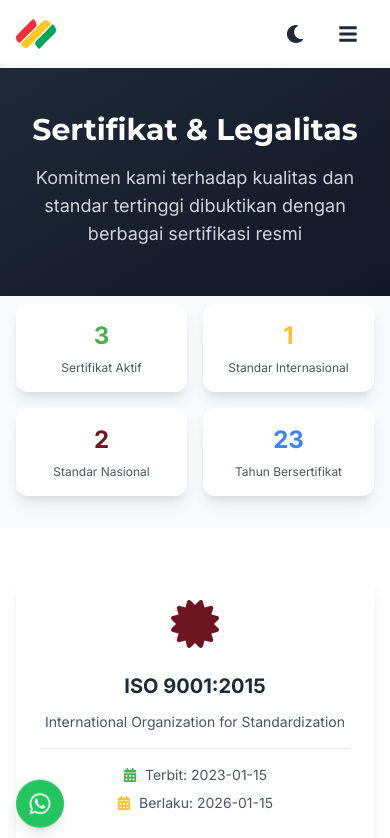
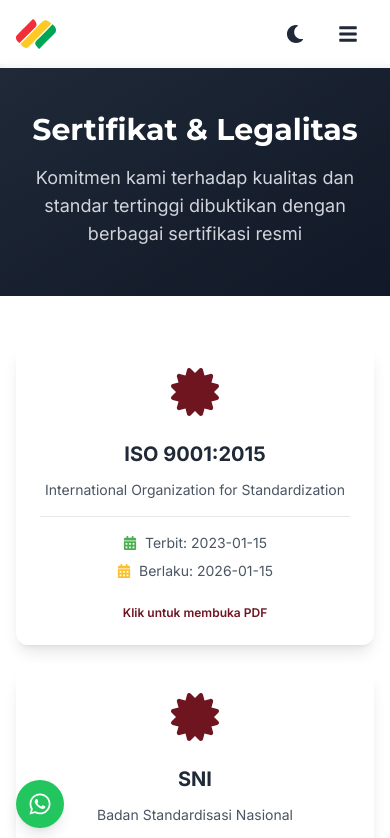
Before and after one commit to ZekeHyperByte/seltronik-website, a Next.js app: page /sertifikat in a window 390 px wide. Shown: the top 838 px of the page. Built offline with nearby package versions, Linux system fonts and the light colour scheme.

Commit message:
Cleaning up the certification page to focus on the main content

```diff
--- a/pages/sertifikat.tsx
+++ b/pages/sertifikat.tsx
@@ -1,7 +1,7 @@
-import React, { useState } from 'react';
+import React from 'react';
 import Layout from '../components/Layout';
 import { motion } from 'framer-motion';
-import { FaCertificate, FaCheckCircle, FaAward, FaShieldAlt, FaGlobeAsia, FaCalendarAlt } from 'react-icons/fa';
+import { FaCertificate, FaCalendarAlt } from 'react-icons/fa';
 import Link from 'next/link';
 import Head from 'next/head';
 import useGSAPAnimations from '../hooks/useGSAP';
@@ -51,13 +51,6 @@ const CertificatesPage = () => {
     }
   ];
 
-  const stats = [
-    { label: 'Sertifikat Aktif', value: '3', color: 'text-seltronik-green' },
-    { label: 'Standar Internasional', value: '1', color: 'text-seltronik-yellow' },
-    { label: 'Standar Nasional', value: '2', color: 'text-seltronik-red' },
-    { label: 'Tahun Bersertifikat', value: '23', color: 'text-blue-500' }
-  ];
-
   return (
     <Layout>
       <Head>
@@ -77,22 +70,6 @@ const CertificatesPage = () => {
         </div>
       </section>
 
-      {/* Stats Section */}
-      <section className="py-8 md:py-12 -mt-6 md:-mt-8">
-        <div className="container mx-auto px-4">
-          <div className="grid grid-cols-2 md:grid-cols-4 gap-4 md:gap-6">
-            {stats.map((stat, index) => (
-              <div
-                key={index}
-                className="gsap-card bg-white dark:bg-gray-800 rounded-xl shadow-lg p-4 md:p-6 text-center"
-              >
-                <h3 className={`text-2xl sm:text-3xl md:text-4xl font-bold ${stat.color} mb-2`}>{stat.value}</h3>
-                <p className="text-gray-600 dark:text-gray-300 text-xs sm:text-sm md:text-base">{stat.label}</p>
-              </div>
-            ))}
-          </div>
-        </div>
-      </section>
 
 
       {/* Certificates Grid */}
@@ -151,45 +128,6 @@ const CertificatesPage = () => {
       </section>
 
 
-      {/* Trust Badges Section */}
-      <section className="gsap-fade-up py-12 md:py-16 bg-gradient-to-br from-gray-100 to-white dark:from-gray-800 dark:to-gray-900">
-        <div className="container mx-auto px-4">
-          <div className="gsap-fade-up text-center mb-8 md:mb-12">
-            <h2 className="text-3xl sm:text-4xl font-bold font-heading text-seltronik-dark dark:text-white mb-4">
-              Standar Kualitas Kami
-            </h2>
-            <p className="text-lg md:text-xl text-gray-600 dark:text-gray-300 max-w-3xl mx-auto">
-              Produk kami telah memenuhi berbagai standar nasional dan internasional
-            </p>
-          </div>
-
-          <div className="grid grid-cols-1 md:grid-cols-3 gap-6 md:gap-8">
-            <div className="gsap-scale bg-white dark:bg-gray-700 rounded-xl shadow-lg p-6 md:p-8 text-center">
-              <FaShieldAlt className="text-4xl md:text-6xl text-seltronik-red mx-auto mb-4" />
-              <h3 className="text-xl md:text-2xl font-bold text-seltronik-dark dark:text-white mb-2">Quality Assurance</h3>
-              <p className="text-gray-600 dark:text-gray-300 text-sm md:text-base">
-                Sistem manajemen mutu tersertifikasi ISO 9001:2015 untuk menjamin kualitas produk
-              </p>
-            </div>
-
-            <div className="gsap-scale bg-white dark:bg-gray-700 rounded-xl shadow-lg p-6 md:p-8 text-center">
-              <FaGlobeAsia className="text-4xl md:text-6xl text-seltronik-yellow mx-auto mb-4" />
-              <h3 className="text-xl md:text-2xl font-bold text-seltronik-dark dark:text-white mb-2">Standar Internasional</h3>
-              <p className="text-gray-600 dark:text-gray-300 text-sm md:text-base">
-                Produk memenuhi standar CE Marking dan RoHS untuk pasar global
-              </p>
-            </div>
-
-            <div className="gsap-scale bg-white dark:bg-gray-700 rounded-xl shadow-lg p-6 md:p-8 text-center">
-              <FaAward className="text-4xl md:text-6xl text-seltronik-green mx-auto mb-4" />
-              <h3 className="text-xl md:text-2xl font-bold text-seltronik-dark dark:text-white mb-2">Penghargaan</h3>
-              <p className="text-gray-600 dark:text-gray-300 text-sm md:text-base">
-                Berbagai penghargaan dari klien dan institusi atas kualitas dan inovasi produk
-              </p>
-            </div>
-          </div>
-        </div>
-      </section>
 
       {/* CTA Section */}
       <section className="gsap-fade-up py-12 md:py-16 bg-gradient-to-r from-seltronik-red to-seltronik-red-hover">
```
